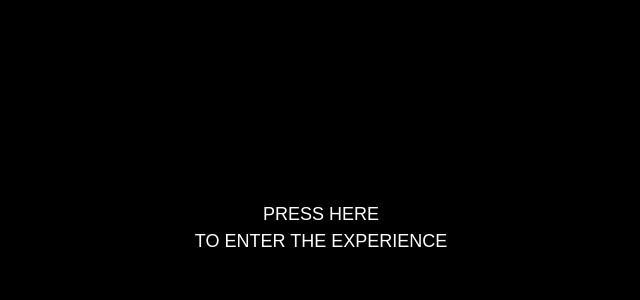
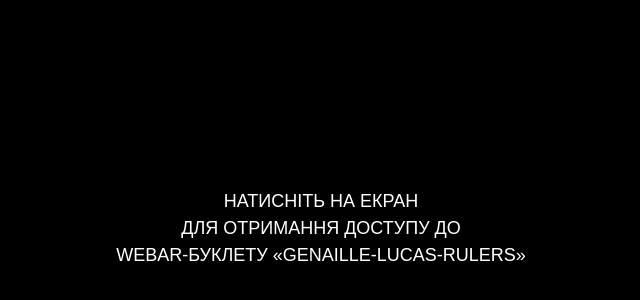
Before and after one commit to xe0ps/Genaille-Lucas-rulers, a plain HTML site: page index.html in a window 1280 px wide. Shown: the part 172-472 px from the top of the page, without its empty margins (319-959 px from the left). Drawn offline with nearby package versions, Linux system fonts and the light colour scheme.

Commit message:
Update index.html

```diff
--- a/index.html
+++ b/index.html
@@ -26,9 +26,11 @@
                 text-transform: uppercase; font-family: Arial, Helvetica, sans-serif; font-weight: 400; line-height: 1.5em; font-size: large; white-space: nowrap;
                 user-select: none; pointer-events: none;
             ">
-            Press here
+            Натисніть на екран
             <br>
-            to enter the experience
+            для отримання доступу до
+            <br>
+            WebAR-буклету «Genaille-Lucas-rulers»
         </div>
     </div>
 
```
